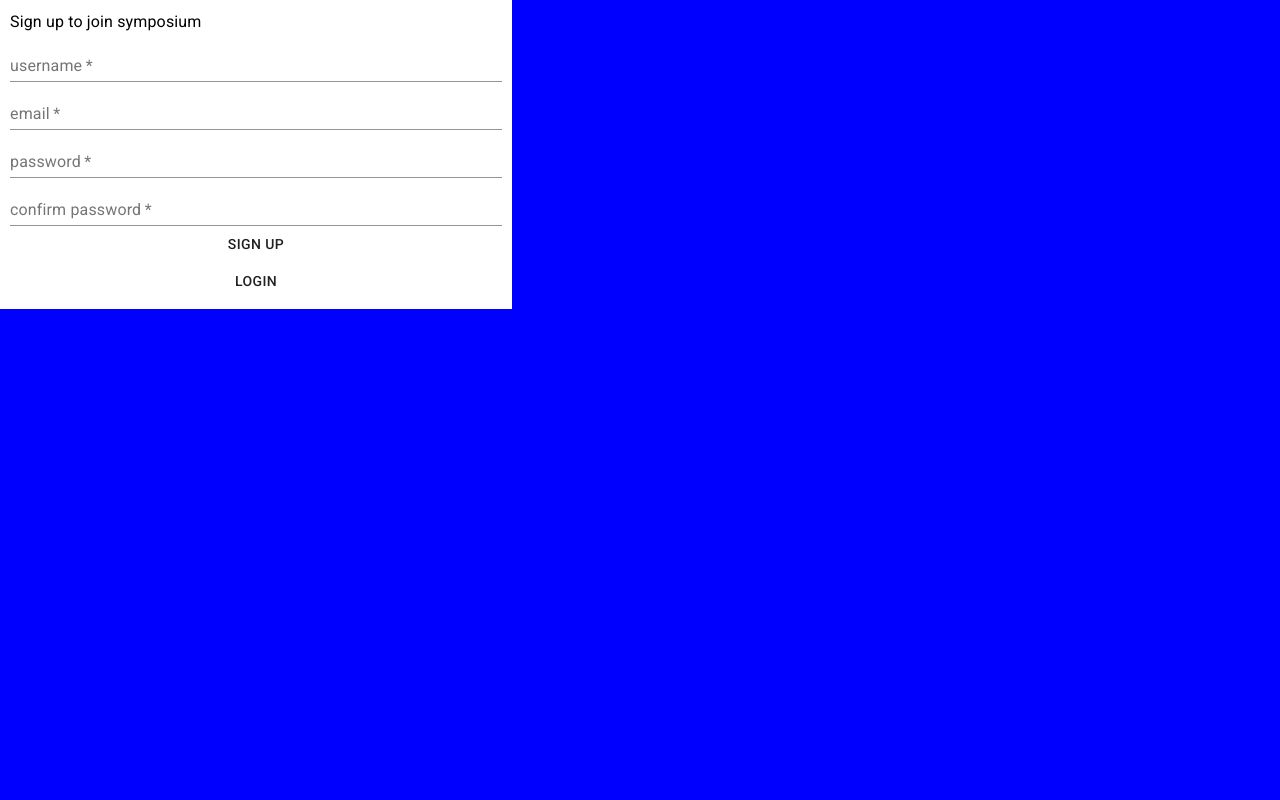
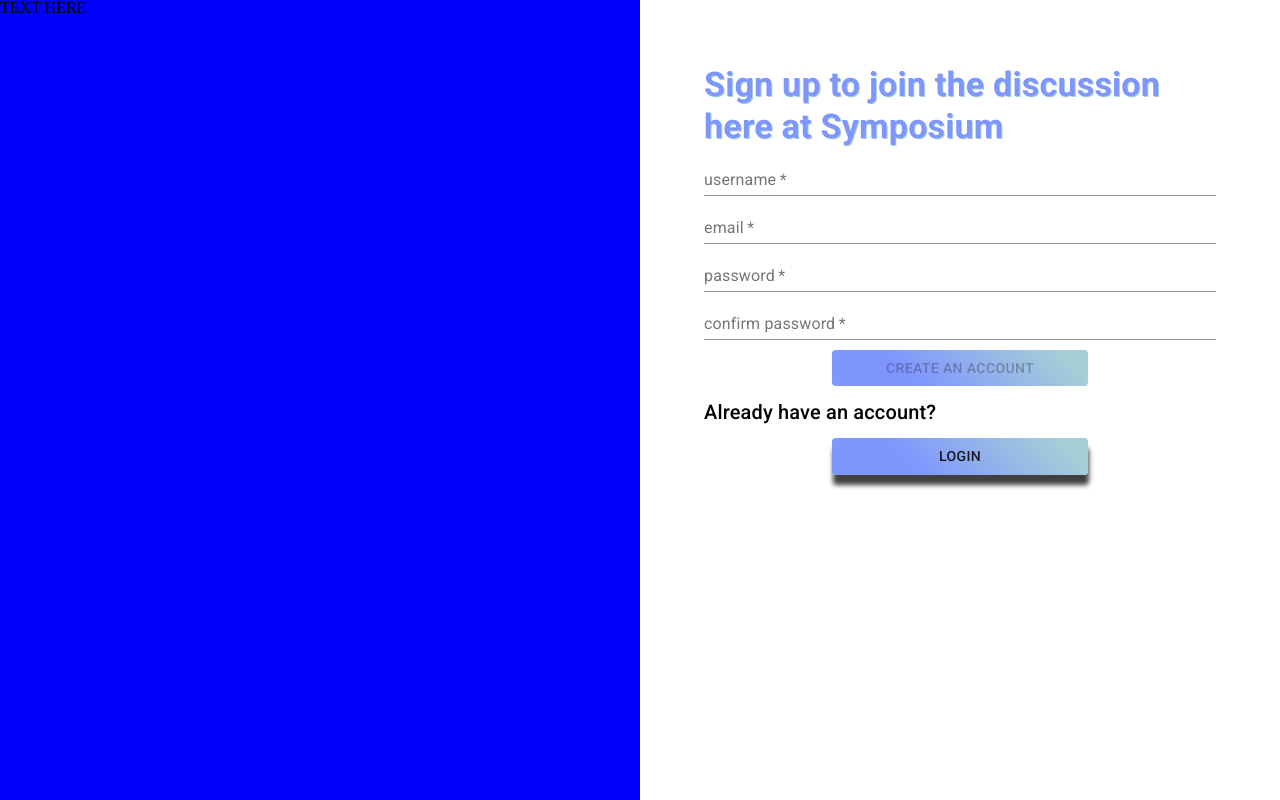
Before and after one commit to BrooksPoltl/forum-project, a React (Create React App) app in the folder client/: page / in a window 1280 px wide. Built offline with nearby package versions, Linux system fonts and the light colour scheme.

Commit message:
finished signup styling

```diff
--- a/client/package.json
+++ b/client/package.json
@@ -7,6 +7,7 @@
     "@material-ui/icons": "^4.2.1",
     "apollo-boost": "^0.4.3",
     "apollo-client": "^2.6.3",
+    "clsx": "^1.0.4",
     "graphql": "^14.4.2",
     "graphql-tag": "^2.10.1",
     "react": "^16.8.6",
--- a/client/src/components/LandingPage/HomeView.jsx
+++ /dev/null
@@ -1,14 +0,0 @@
-import React from 'react'
-import './signUpForm'
-import SignupForm from './signUpForm';
-import './styling/HomeView.styling.css'
-
-const HomeView = () =>{
-    return (
-        <div className = 'wrapper'>
-            <SignupForm />
-        </div>
-    )
-};
-
-export default HomeView;
--- a/client/src/components/LandingPage/signUpForm.jsx
+++ b/client/src/components/LandingPage/signUpForm.jsx
@@ -1,19 +1,21 @@
 import React, { useState, useEffect, useCallback, useRef } from 'react';
 
-
+import { withStyles } from '@material-ui/styles';
 import TextField from '@material-ui/core/TextField'
 import Typography from '@material-ui/core/Typography';
 import Button from '@material-ui/core/Button';
 
-import './styling/SignupForm.styling.css'
+import styles from './styling/SignupForm.styling.js'
 
 
-const SignupForm = () =>{
+const SignupForm = (props) =>{
     const [user, setUser] = useState({username: "", email: "", password: "", confirmPassword:""});
     const [missing,] = useState({username: false, email: false, password: false, confirmPassword: false});
+    const [complete, setComplete] = useState(false);
     const [, updateState] = useState();
     const forceUpdate = useCallback(() => updateState({}), []);
     const didMountRef = useRef(false);
+    const { classes } = props;
 
     useEffect(()=>{
         const checkMissing = () =>{
@@ -22,6 +24,9 @@ const SignupForm = () =>{
                 user.email === ""? missing.email = true: missing.email = false;
                 user.password === ""? missing.password = true: missing.password = false;
                 user.confirmPassword === ""?missing.confirmPassword = true:missing.confirmPassword = false;
+                if(user.username && user.email && user.password && user.confirmPassword){
+                    setComplete(true);
+                }
                 forceUpdate()
             }
             else{
@@ -39,10 +44,9 @@ const SignupForm = () =>{
         const value = event.target.value;
         setUser({...user, [event.target.name]: value});
     };
-
     return (
-        <div className = 'form'>
-            <Typography>Sign up to join symposium</Typography>
+        <div className = {classes.form}>
+            <Typography className = {classes.headerText} variant = "h4">Sign up to join the discussion here at Symposium</Typography>
             <form style = {{display: "flex", flexDirection: "column"}}>
                 <TextField
                     required = {true}
@@ -78,11 +82,19 @@ const SignupForm = () =>{
                     onChange = {handleChange}
                     error = {missing.confirmPassword}
                 />
-                <Button  color = "red">Sign Up</Button>
-                <Button  >Login</Button>
+                <div>
+                    <Button
+                        className = {classes.signUpButton}
+                        type = "submit"
+                        variant = "contained"
+                        disabled = {!complete? true: false}
+                        >Create An Account</Button>
+                    <Typography variant = "h6"> Already have an account? </Typography>
+                    <Button className = {classes.signUpButton} href = '/login' >Login</Button>
+                </div>
             </form>
         </div>
     )
 };
 
-export default SignupForm
+export default withStyles(styles)(SignupForm)
--- a/client/src/components/LandingPage/styling/HomeView.styling.css
+++ /dev/null
@@ -1,5 +0,0 @@
-.wrapper{
-    height:100vh;
-    width: 100%;
-    background-color: blue;
-}
--- a/client/src/components/LandingPage/styling/SignupForm.styling.css
+++ /dev/null
@@ -1,8 +0,0 @@
-.form{
-    background-color: white;
-    width: 40%;
-    padding: 10px;
-}
-.inputs{
-    color: "red"
-}
--- /dev/null
+++ b/client/src/components/LandingPage/styling/SignupForm.styling.js
@@ -0,0 +1,20 @@
+const styles = {
+    form:{
+        backgroundColor: "white",
+        width: "50%",
+        padding: "5%",
+        height: "100vh"
+    },
+    signUpButton:{
+        background: 'linear-gradient(45deg, #7F96FF 30%, #A6CFD5 90%)',
+        boxShadow: "1px 10px 5px 0px rgba(0,0,0,0.75)",
+        margin: "10px 25%",
+        width: "50%",
+    },
+    headerText:{
+        color: "#7F96FF",
+        fontWeight: "bold",
+        textShadow: "1px 1px #A6CFD5",
+    }
+}
+export default styles;
--- a/client/src/pages/LandingPage/LandingPage.jsx
+++ b/client/src/pages/LandingPage/LandingPage.jsx
@@ -1,11 +1,14 @@
 import React from 'react';
 
-import HomeView from '../../components/LandingPage/HomeView'
+import SignupForm from '../../components/LandingPage/signUpForm'
 
 const LandingPage = () =>{
     return(
-        <div>
-            <HomeView />
+        <div className = 'wrapper' style = {{display: "flex"}}>
+            <div style = {{background: "blue",width : "50%"}}>
+                <h1>TEXT HERE</h1>
+            </div>
+            <SignupForm />
         </div>
     )
 };
```
Also changed, not shown: 1 other file (tests, documents, lock files or other folders).
